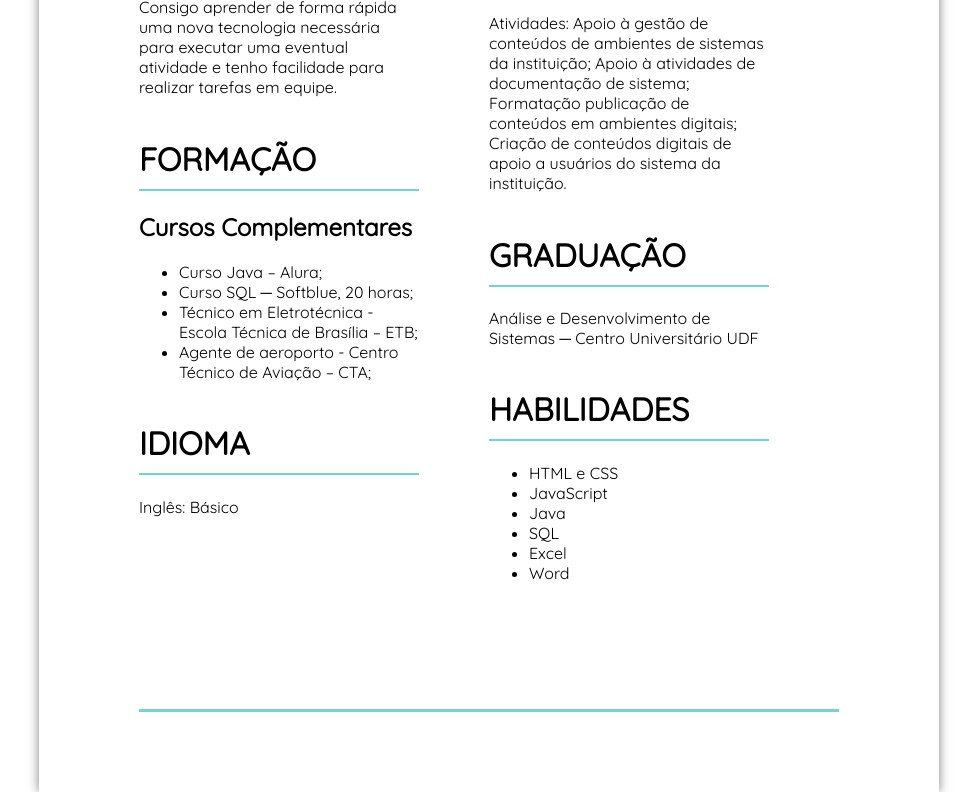
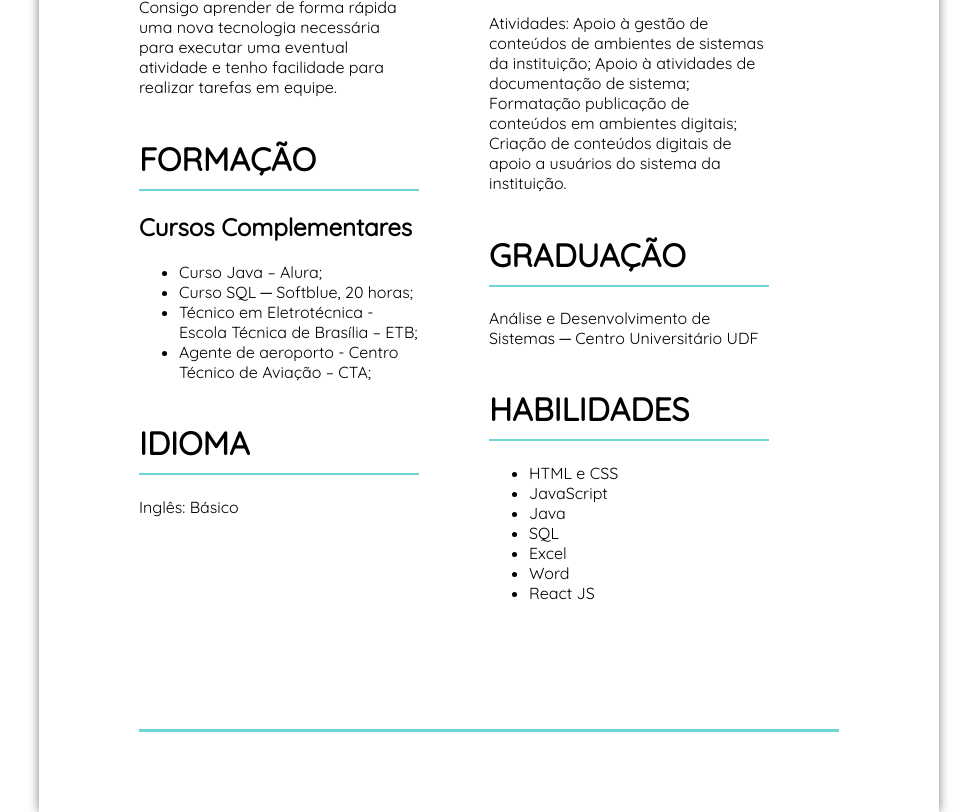
Before and after one commit to ericmatheus/curriculoHtml, a plain HTML site: page index.html in a window 1280 px wide. Shown: the part 1004-1816 px from the top of the page, without its empty margins (151-1128 px from the left). Drawn offline with Linux system fonts and the light colour scheme.

Commit message:
Alterações

```diff
--- a/index.html
+++ b/index.html
@@ -218,6 +218,7 @@
                 <li>SQL</li>
                 <li>Excel</li>
                 <li>Word</li>
+                <li>React JS</li>
             </ul>
         </div>
     </div>
```
